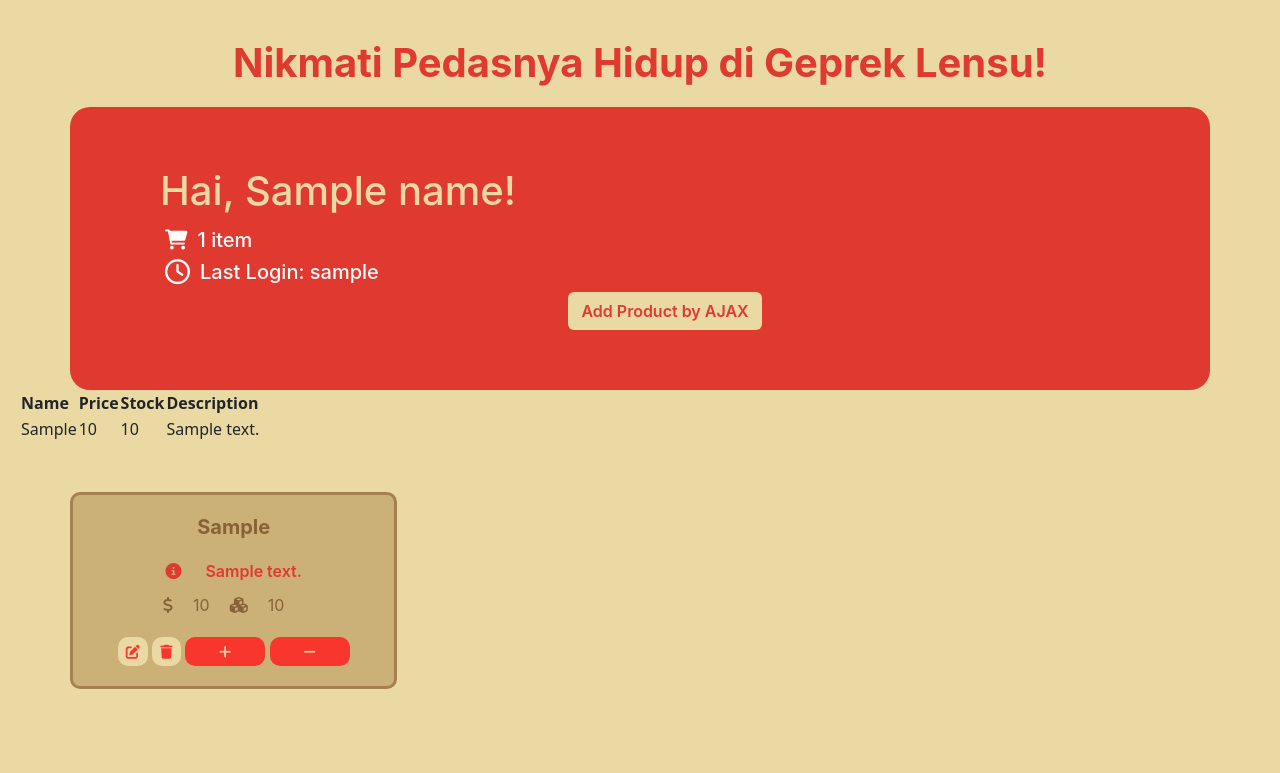
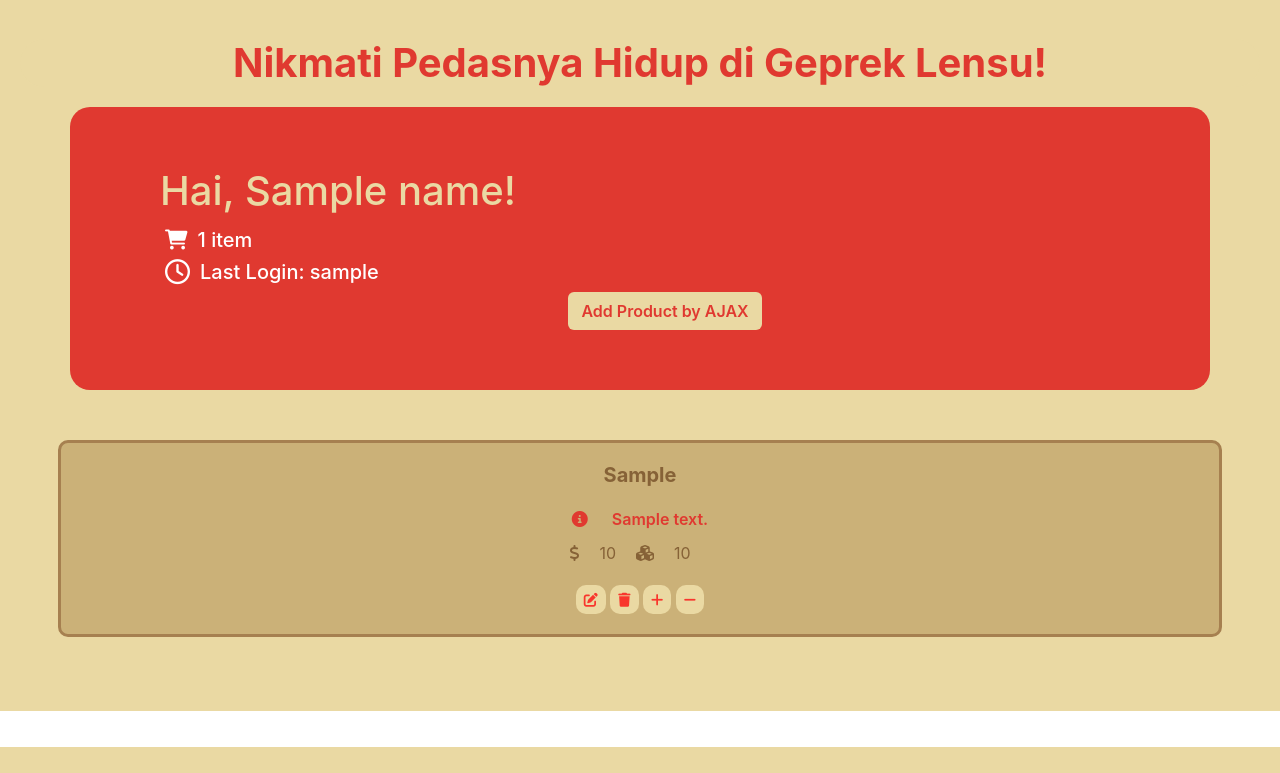
Before and after one commit to elenazahrak/geprek-lensu, a Django app: template main/templates/main.html in a window 1280 px wide. Shown: the part 53-826 px from the top of the page. After the commit the page ends 800 px from the top, so only its background shows below. Run offline with Django 4.2, Linux system fonts and the light colour scheme; tables that the repository leaves empty hold one stand-in row (values such as "Sample post"); the template is opened without the code that fills it: values that come from a table or form of the project are taken from there, most other values are stand-ins (such as "Sample title", 1, 10 or a date in 2020).

Commit message:
Tugas 6 (2)

```diff
--- a/main/templates/main.html
+++ b/main/templates/main.html
@@ -79,50 +79,17 @@
 
         <table id="product_table">
             <tr>
-                <th>Name</th>
-                <th>Price</th>
-                <th>Stock</th>
-                <th>Description</th>
+                <th style="display: none;">Name</th>
+                <th style="display: none;">Price</th>
+                <th style="display: none;">Stock</th>
+                <th style="display: none;">Description</th>
             </tr>
         </table>
 
+
         <div class="row" id="product_cards">
-            {% for product in products %}
-            <div class="card-container">
-                <div class="card-body">
-                    <div class="card-element" style="color: #866237;">
-                        <h5 class="card-title" style="font-weight: 700; margin-bottom: 10px;">{{ product.menu }}</h5>
-                        <p class="card-text" style="font-weight: 600; margin-bottom: 10px;">
-                            <i class="fas fa-info-circle"></i> <span class="icon-text"></span> {{ product.description }}
-                        </p>
-                        <div class="info-group">
-                            <div class="info" style="margin-bottom: 10px;">
-                                <i class="fas fa-dollar-sign"></i>
-                                <span class="icon-text"></span> {{ product.price }}
-                            </div>
-                            <div class="info" style="margin-bottom: 10px;">
-                                <i class="fas fa-cubes"></i>
-                                <span class="icon-text"></span> <span id="stock{{ product.id }}">{{ product.stock }}</span>
-                            </div>
-                        </div>
-                        <div class="edit-delete">
-                            <a href="{% url 'main:edit_product' product.id %}" class="btn btn-sm" style="background-color: #EAD9A3; color: #F8362D; border-radius: 10px; border: none; margin-top: 10px;">
-                                <i class="fas fa-edit"></i>
-                            </a>
-                            <a href="{% url 'main:delete_product' product.id %}" class="btn btn-sm" style="background-color: #EAD9A3; color: #F8362D; border-radius: 10px; border: none; margin-top: 10px;">
-                                <i class="fas fa-trash"></i>
-                            </a>
-                            <a href="{% url 'main:add_stock' product.id %}" class="btn btn-sm btn-long" style="background-color: #F8362D; color: #EAD9A3; border-radius: 10px; border: none; margin-top: 10px;">
-                                <i class="fas fa-plus"></i>
-                            </a>
-                            <a href="{% url 'main:reduce_stock' product.id %}" class="btn btn-sm btn-long" style="background-color: #F8362D; color: #EAD9A3; border-radius: 10px; border: none; margin-top: 10px;">
-                                <i class="fas fa-minus"></i>
-                            </a>
-                        </div>
-                    </div>
-                </div>
-            </div>
-            {% endfor %}
+
+
         </div>
 
 
@@ -136,24 +103,48 @@
         }
 
         async function refreshProducts() {
-            document.getElementById("product_table").innerHTML = ""
-            const products = await getProducts()
-            let htmlString = `<tr>
-                <th>Name</th>
-                <th>Price</th>
-                <th>Stock</th>
-                <th>Description</th>
-            </tr>`
-            products.forEach((item) => {
-                htmlString += `\n<tr>
-                <td>${item.fields.menu}</td>
-                <td>${item.fields.price}</td>
-                <td>${item.fields.stock}</td>
-                <td>${item.fields.description}</td>
-            </tr>`
+            const items = await getProducts();
+            document.getElementById("product_cards").innerHTML = "";
+            let htmlString = ""
+            console.log(items)
+            items.forEach((product) => {
+            htmlString += `\n
+            <div class="card-body">
+                    <div class="card-element" style="color: #866237;">
+                        <h5 class="card-title" style="font-weight: 700; margin-bottom: 10px;">${product.fields.menu}</h5>
+                        <p class="card-text" style="font-weight: 600; margin-bottom: 10px;">
+                            <i class="fas fa-info-circle"></i> <span class="icon-text"></span> ${product.fields.description}
+                        </p>
+                        <div class="info-group">
+                            <div class="info" style="margin-bottom: 10px;">
+                                <i class="fas fa-dollar-sign"></i>
+                                <span class="icon-text"></span> ${product.fields.price}
+                            </div>
+                            <div class="info" style="margin-bottom: 10px;">
+                                <i class="fas fa-cubes"></i>
+                                <span class="icon-text"></span> <span id="stock${product.pk}">${product.fields.stock}</span>
+                            </div>
+                        </div>
+                        <div class="edit-delete">
+                            <a href="edit-product/${product.pk}" class="btn btn-sm" style="background-color: #EAD9A3; color: #F8362D; border-radius: 10px; border: none; margin-top: 10px;">
+                                <i class="fas fa-edit"></i>
+                            </a>
+                            <a href="delete-product/${product.pk}" class="btn btn-sm" style="background-color: #EAD9A3; color: #F8362D; border-radius: 10px; border: none; margin-top: 10px;">
+                                <i class="fas fa-trash"></i>
+                            </a>
+                            <a href="add_stock/${product.pk}" class="btn btn-sm" style="background-color: #EAD9A3; color: #F8362D; border-radius: 10px; border: none; margin-top: 10px;"">
+                                <i class="fas fa-plus"></i>
+                            </a>
+                            <a href="reduce-stock/${product.pk}" class="btn btn-sm" style="background-color: #EAD9A3; color: #F8362D; border-radius: 10px; border: none; margin-top: 10px;"">
+                                <i class="fas fa-minus"></i>
+                            </a>
+                        </div>
+                    </div>
+                </div>
+            `
             })
 
-            document.getElementById("product_table").innerHTML = htmlString
+            document.getElementById("product_cards").innerHTML = htmlString
         }
 
         refreshProducts()
```
